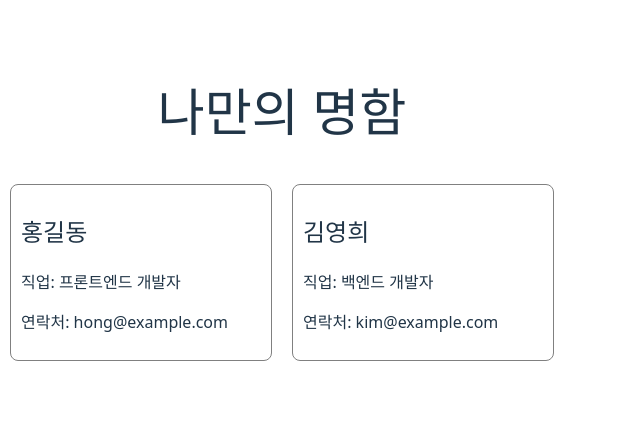
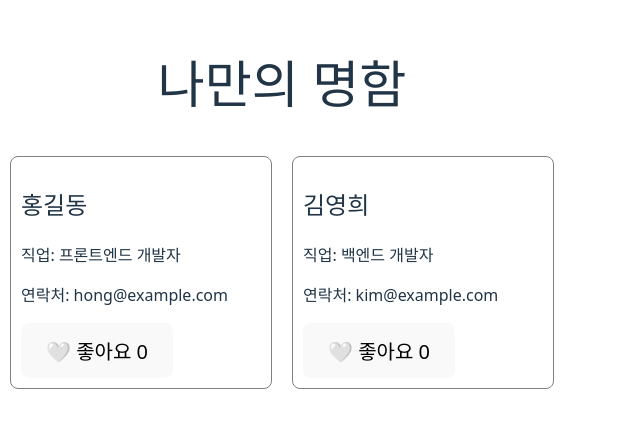
Before and after one commit to jjjuun-debug/practice-fe, a React (Vite) app: page / in a window 1280 px wide. Shown: the part 190-618 px from the top of the page, without its empty margins (0-640 px from the left). Built offline with nearby package versions, Linux system fonts and the light colour scheme.

Commit message:
khs_homework_day2

```diff
--- a/src/components/BusinessCard.jsx
+++ b/src/components/BusinessCard.jsx
@@ -1,6 +1,18 @@
-import React from 'react';
+import React, { useState } from 'react';
 
 function BusinessCard({ name, job, contact }) {
+  const [likes, setLikes] = useState(0);           // 숫자 상태
+  const [liked, setLiked] = useState(false);       // ❤️ / 🤍 상태
+
+  const toggleLike = () => {
+    if (liked) {
+      setLikes(likes - 1);
+    } else {
+      setLikes(likes + 1);
+    }
+    setLiked(!liked);
+  };
+
   return (
     <div style={{
       border: '1px solid gray',
@@ -12,6 +24,11 @@ function BusinessCard({ name, job, contact }) {
       <h2>{name}</h2>
       <p>직업: {job}</p>
       <p>연락처: {contact}</p>
+
+      {/* ❤️ 좋아요 버튼 */}
+      <button onClick={toggleLike} style={{ fontSize: '20px', cursor: 'pointer' }}>
+        {liked ? '❤️' : '🤍'} 좋아요 {likes}
+      </button>
     </div>
   );
 }
```
